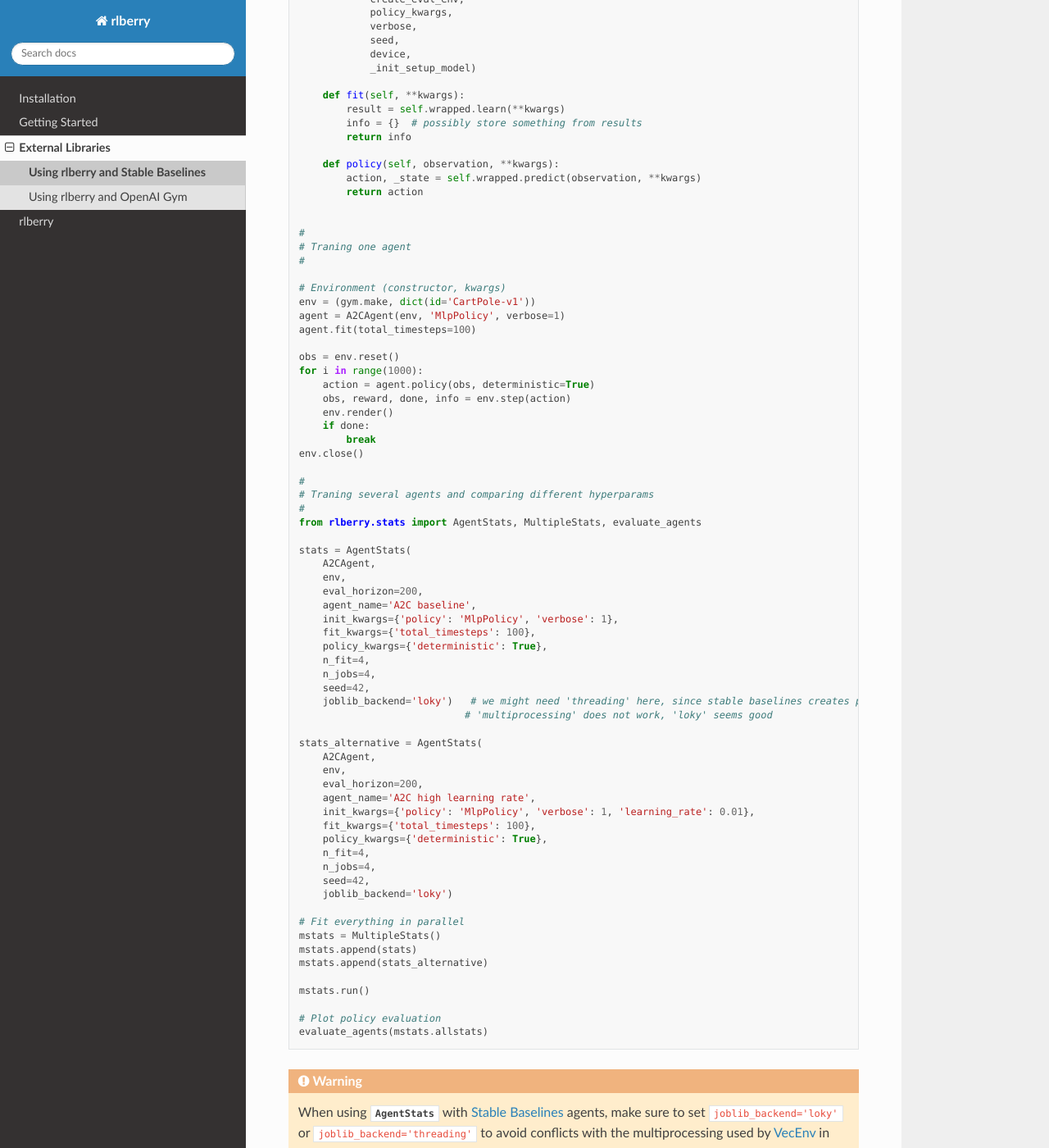
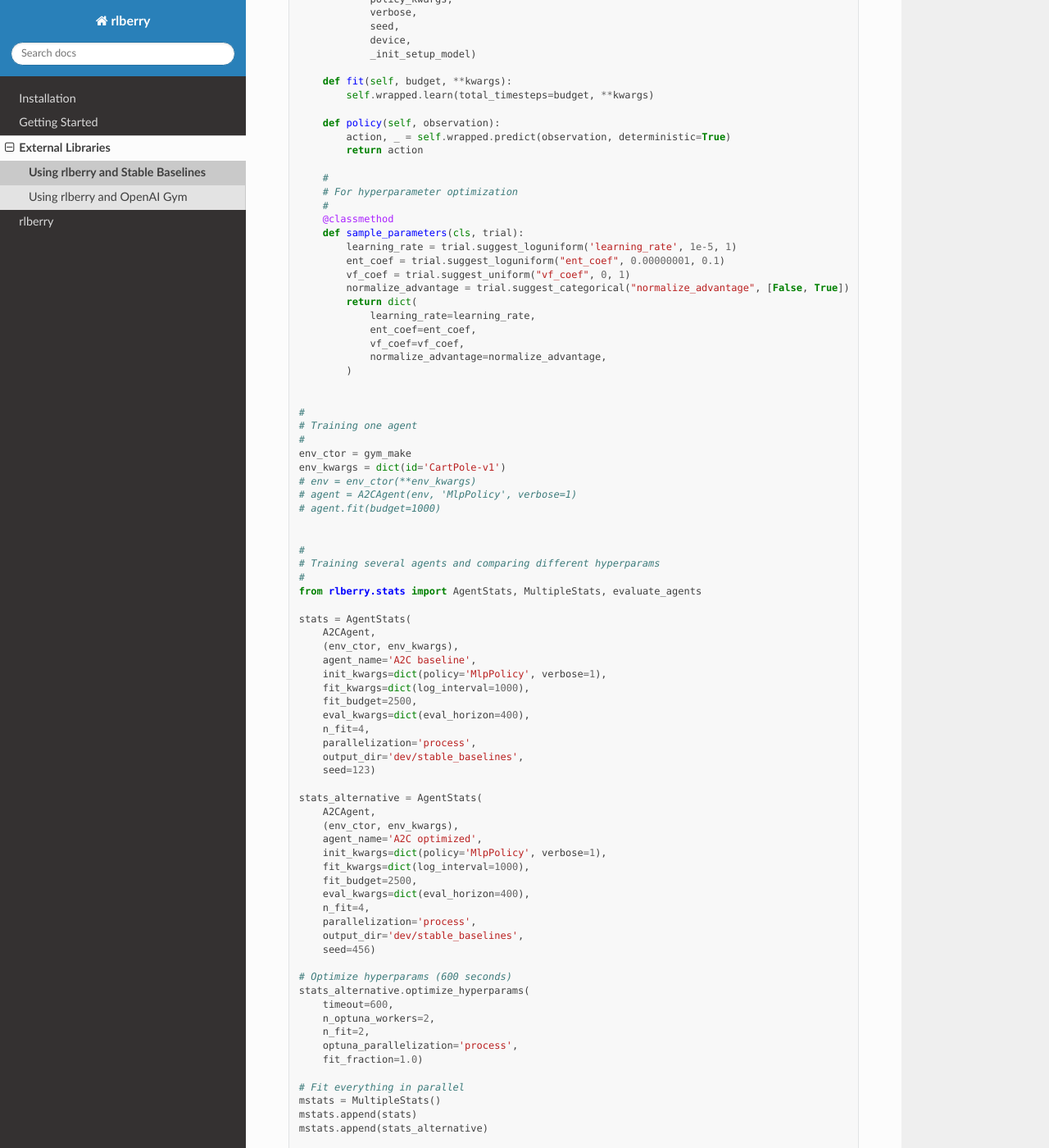
Before and after one commit to rlberry-py/rlberry, a Sphinx documentation site: the page built from docs/other/using_stable_baselines.rst, in a window 1280 px wide and 1400 px high, scrolled down 1358 px. Shown: the whole window at 82% size. Built offline with Sphinx 7.4.7 and the Read the Docs theme 2.0.0, drawn with Linux system fonts in a browser that asks for light colours; some of the changed text lies outside the part shown.

Commit message:
fix(agents) code style

```diff
--- a/docs/other/using_stable_baselines.rst
+++ b/docs/other/using_stable_baselines.rst
@@ -17,15 +17,12 @@ implementation of `Stable Baselines`_ and evaluate two hyperparameter configurat
 
 .. code-block:: python
 
-    import gym
+    from rlberry.envs import gym_make
     from stable_baselines3 import A2C as A2CStableBaselines
-    from rlberry.agents import Agent
+    from rlberry.agents import AgentWithSimplePolicy
 
 
-    class A2CAgent(Agent):
-        """
-        Wraps stable_baselines3's A2C into an rlberry Agent.
-        """
+    class A2CAgent(AgentWithSimplePolicy):
 
         name = 'A2C'
 
@@ -54,11 +51,13 @@ implementation of `Stable Baselines`_ and evaluate two hyperparameter configurat
                     **kwargs):
 
             # init rlberry base class
-            Agent.__init__(self, env, **kwargs)
+            AgentWithSimplePolicy.__init__(self, env, **kwargs)
+            # rlberry accepts tuples (env_constructor, env_kwargs) as env
+            # After a call to __init__, self.env is set as an environment instance
+            env = self.env
 
             # Generate seed for A2CStableBaselines using rlberry seeding
             seed = self.rng.integers(2**32).item()
-            self.seed = seed
 
             # init stable baselines class
             self.wrapped = A2CStableBaselines(
@@ -84,65 +83,78 @@ implementation of `Stable Baselines`_ and evaluate two hyperparameter configurat
                 device,
                 _init_setup_model)
 
-        def fit(self, **kwargs):
-            result = self.wrapped.learn(**kwargs)
-            info = {}  # possibly store something from results
-            return info
+        def fit(self, budget, **kwargs):
+            self.wrapped.learn(total_timesteps=budget, **kwargs)
 
-        def policy(self, observation, **kwargs):
-            action, _state = self.wrapped.predict(observation, **kwargs)
+        def policy(self, observation):
+            action, _ = self.wrapped.predict(observation, deterministic=True)
             return action
+
+        #
+        # For hyperparameter optimization
+        #
+        @classmethod
+        def sample_parameters(cls, trial):
+            learning_rate = trial.suggest_loguniform('learning_rate', 1e-5, 1)
+            ent_coef = trial.suggest_loguniform("ent_coef", 0.00000001, 0.1)
+            vf_coef = trial.suggest_uniform("vf_coef", 0, 1)
+            normalize_advantage = trial.suggest_categorical("normalize_advantage", [False, True])
+            return dict(
+                learning_rate=learning_rate,
+                ent_coef=ent_coef,
+                vf_coef=vf_coef,
+                normalize_advantage=normalize_advantage,
+            )
 
 
     #
-    # Traning one agent
+    # Training one agent
     #
+    env_ctor = gym_make
+    env_kwargs = dict(id='CartPole-v1')
+    # env = env_ctor(**env_kwargs)
+    # agent = A2CAgent(env, 'MlpPolicy', verbose=1)
+    # agent.fit(budget=1000)
 
-    # Environment (constructor, kwargs)
-    env = (gym.make, dict(id='CartPole-v1'))
-    agent = A2CAgent(env, 'MlpPolicy', verbose=1)
-    agent.fit(total_timesteps=100)
-
-    obs = env.reset()
-    for i in range(1000):
-        action = agent.policy(obs, deterministic=True)
-        obs, reward, done, info = env.step(action)
-        env.render()
-        if done:
-            break
-    env.close()
 
     #
-    # Traning several agents and comparing different hyperparams
+    # Training several agents and comparing different hyperparams
     #
     from rlberry.stats import AgentStats, MultipleStats, evaluate_agents
 
     stats = AgentStats(
         A2CAgent,
-        env,
-        eval_horizon=200,
+        (env_ctor, env_kwargs),
         agent_name='A2C baseline',
-        init_kwargs={'policy': 'MlpPolicy', 'verbose': 1},
-        fit_kwargs={'total_timesteps': 100},
-        policy_kwargs={'deterministic': True},
+        init_kwargs=dict(policy='MlpPolicy', verbose=1),
+        fit_kwargs=dict(log_interval=1000),
+        fit_budget=2500,
+        eval_kwargs=dict(eval_horizon=400),
         n_fit=4,
-        n_jobs=4,
-        seed=42,
-        joblib_backend='loky')   # we might need 'threading' here, since stable baselines creates processes
-                                # 'multiprocessing' does not work, 'loky' seems good
+        parallelization='process',
+        output_dir='dev/stable_baselines',
+        seed=123)
 
     stats_alternative = AgentStats(
         A2CAgent,
-        env,
-        eval_horizon=200,
-        agent_name='A2C high learning rate',
-        init_kwargs={'policy': 'MlpPolicy', 'verbose': 1, 'learning_rate': 0.01},
-        fit_kwargs={'total_timesteps': 100},
-        policy_kwargs={'deterministic': True},
+        (env_ctor, env_kwargs),
+        agent_name='A2C optimized',
+        init_kwargs=dict(policy='MlpPolicy', verbose=1),
+        fit_kwargs=dict(log_interval=1000),
+        fit_budget=2500,
+        eval_kwargs=dict(eval_horizon=400),
         n_fit=4,
-        n_jobs=4,
-        seed=42,
-        joblib_backend='loky')
+        parallelization='process',
+        output_dir='dev/stable_baselines',
+        seed=456)
+
+    # Optimize hyperparams (600 seconds)
+    stats_alternative.optimize_hyperparams(
+        timeout=600,
+        n_optuna_workers=2,
+        n_fit=2,
+        optuna_parallelization='process',
+        fit_fraction=1.0)
 
     # Fit everything in parallel
     mstats = MultipleStats()
@@ -152,12 +164,18 @@ implementation of `Stable Baselines`_ and evaluate two hyperparameter configurat
     mstats.run()
 
     # Plot policy evaluation
-    evaluate_agents(mstats.allstats)
+    out = evaluate_agents(mstats.allstats)
+    print(out)
 
 
-.. warning::
-    When using :class:`~rlberry.stats.agent_stats.AgentStats` with
-    `Stable Baselines`_ agents, make sure to set :code:`joblib_backend='loky'`
-    or  :code:`joblib_backend='threading'` to avoid conflicts with the
-    multiprocessing used by `VecEnv <https://github.com/DLR-RM/stable-baselines3/blob/18d10dbf42dd6dff6d457b45b521fdf2a1169a7e/stable_baselines3/common/vec_env/subproc_vec_env.py>`_
-    in Stable Baselines.
+    # Visualize policy
+    env = stats_alternative.build_eval_env()
+    agent = stats_alternative.agent_handlers[0]
+    obs = env.reset()
+    for i in range(2500):
+        action = agent.policy(obs)
+        obs, reward, done, info = env.step(action)
+        env.render()
+        if done:
+            break
+    env.close()
```
Also changed, not shown: 13 other files.
